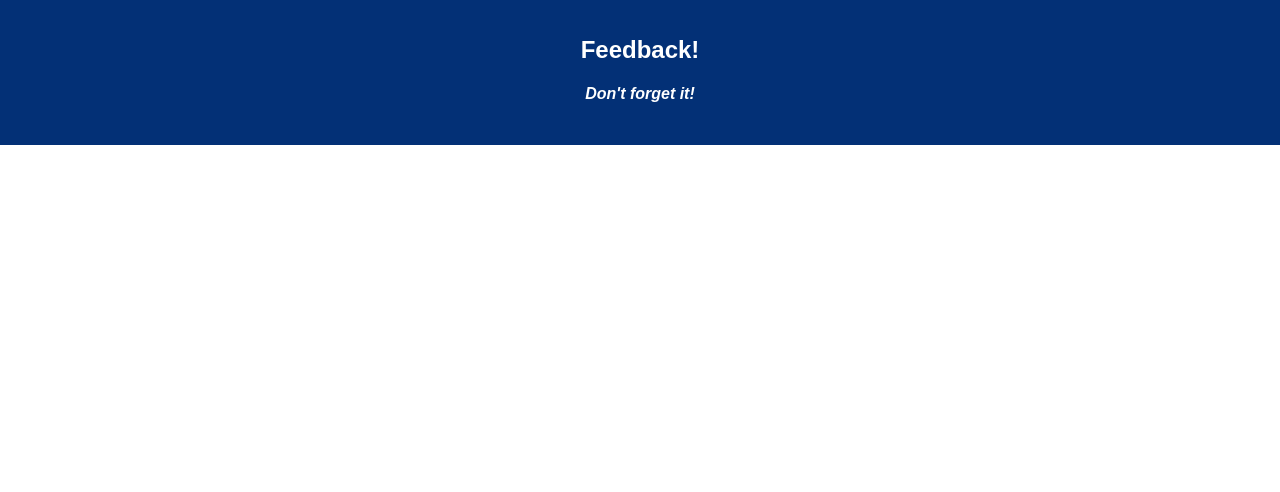
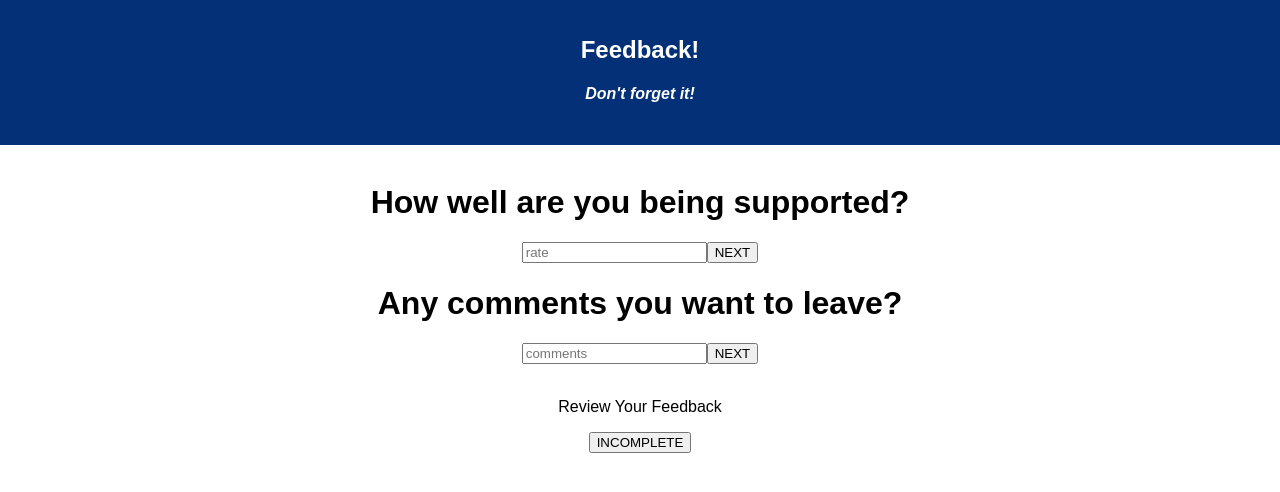
Before and after one commit to tongmeexiong/Feedback-Form, a React (Create React App) app: page /#/third in a window 1280 px wide. Shown: the top 492 px of the page. Built offline with nearby package versions, Linux system fonts and the light colour scheme.

Commit message:
added all form pages and routes

```diff
--- a/package.json
+++ b/package.json
@@ -9,6 +9,7 @@
     "react": "^16.8.6",
     "react-dom": "^16.8.6",
     "react-redux": "^7.0.3",
+    "react-router-dom": "^5.0.0",
     "react-scripts": "^3.0.1",
     "redux": "^4.0.1",
     "redux-logger": "^3.0.6"
--- a/src/components/App/App.js
+++ b/src/components/App/App.js
@@ -1,19 +1,33 @@
 import React, { Component } from 'react';
 import axios from 'axios';
 import './App.css';
+import { connect } from "react-redux"
+import FirstForm from '../SecondForm/SecondForm'
+import ReviewForm from '../ReviewForm/ReviewForm'
+import Header from '../Header/Header'
+import SecondForm from '../FirstForm/FirstForm'
+import ThirdForm from '../ThirdForm/ThirdForm'
+import FourthForm from '../FourthForm/FourthForm'
+import { HashRouter as Router, Route, Link } from 'react-router-dom'
+
 
 class App extends Component {
   render() {
     return (
-      <div className="App">
-        <header className="App-header">
-          <h1 className="App-title">Feedback!</h1>
-          <h4><i>Don't forget it!</i></h4>
-        </header>
-        <br/>
-      </div>
+      <Router>
+        <div className="App">
+          <Header />
+          <br />
+          <Route exact path='/' component={FirstForm} />
+          <Route exact path='/second' component={SecondForm} />
+          <Route exact path='/third' component={ThirdForm} />
+          <Route exact path='/third' component={FourthForm} />
+          <br />
+          <ReviewForm />
+        </div>
+      </Router>
     );
   }
 }
 
-export default App;
+export default connect()(App);
--- /dev/null
+++ b/src/components/FirstForm/FirstForm.js
@@ -0,0 +1,21 @@
+import React from 'react'
+import { connect } from 'react-redux'
+
+
+class FirstForm extends React.Component {
+
+
+    render() {
+        return (
+            <div>
+                <h1>How are you feeling today?</h1>
+                <input type="number" placeholder="rate" />
+                <button> NEXT </button>
+            </div>
+
+        )
+    }
+}
+
+
+export default connect()(FirstForm)
--- /dev/null
+++ b/src/components/FourthForm/FourthForm.js
@@ -0,0 +1,21 @@
+import React from 'react'
+import { connect } from 'react-redux'
+
+
+class FourthForm extends React.Component {
+
+
+    render() {
+        return (
+            <div>
+                <h1>Any comments you want to leave?</h1>
+                <input type="text" placeholder="comments" />
+                <button> NEXT </button>
+            </div>
+
+        )
+    }
+}
+
+
+export default connect()(FourthForm)
--- /dev/null
+++ b/src/components/Header/Header.js
@@ -0,0 +1,18 @@
+import React from 'react'
+import { connect } from 'react-redux'
+
+class Header extends React.Component {
+
+
+    render() {
+        return (
+            <header className="App-header">
+                <h1 className="App-title">Feedback!</h1>
+                <h4><i>Don't forget it!</i></h4>
+            </header>
+        )
+    }
+}
+
+
+export default connect()(Header)
--- /dev/null
+++ b/src/components/ReviewForm/ReviewForm.js
@@ -0,0 +1,21 @@
+import React from 'react';
+
+class ReviewForm extends React.Component {
+    render() {
+        return (
+
+            <div>
+                <form>
+                        <p> Review Your Feedback</p>
+                </form>
+
+                    <button>INCOMPLETE</button>
+
+            </div>
+        );
+    }
+}
+
+
+
+export default ReviewForm
--- /dev/null
+++ b/src/components/SecondForm/SecondForm.js
@@ -0,0 +1,21 @@
+import React from 'react'
+import { connect} from 'react-redux'
+
+
+class SecondForm extends React.Component {
+
+
+    render(){
+        return (
+            <div>
+            <h1>How well are you understanding the content?</h1>
+            <input type="number" placeholder="rate" />
+                <button> NEXT </button>
+            </div>
+
+        )
+    }
+}
+
+
+export default connect()(SecondForm)
--- /dev/null
+++ b/src/components/ThirdForm/ThirdForm.js
@@ -0,0 +1,21 @@
+import React from 'react'
+import { connect } from 'react-redux'
+
+
+class ThirdForm extends React.Component {
+
+
+    render() {
+        return (
+            <div>
+                <h1>How well are you being supported?</h1>
+                <input type="number" placeholder="rate" />
+                <button> NEXT </button>
+            </div>
+
+        )
+    }
+}
+
+
+export default connect()(ThirdForm)
```
Also changed, not shown: 1 other file (tests, documents, lock files or other folders).
